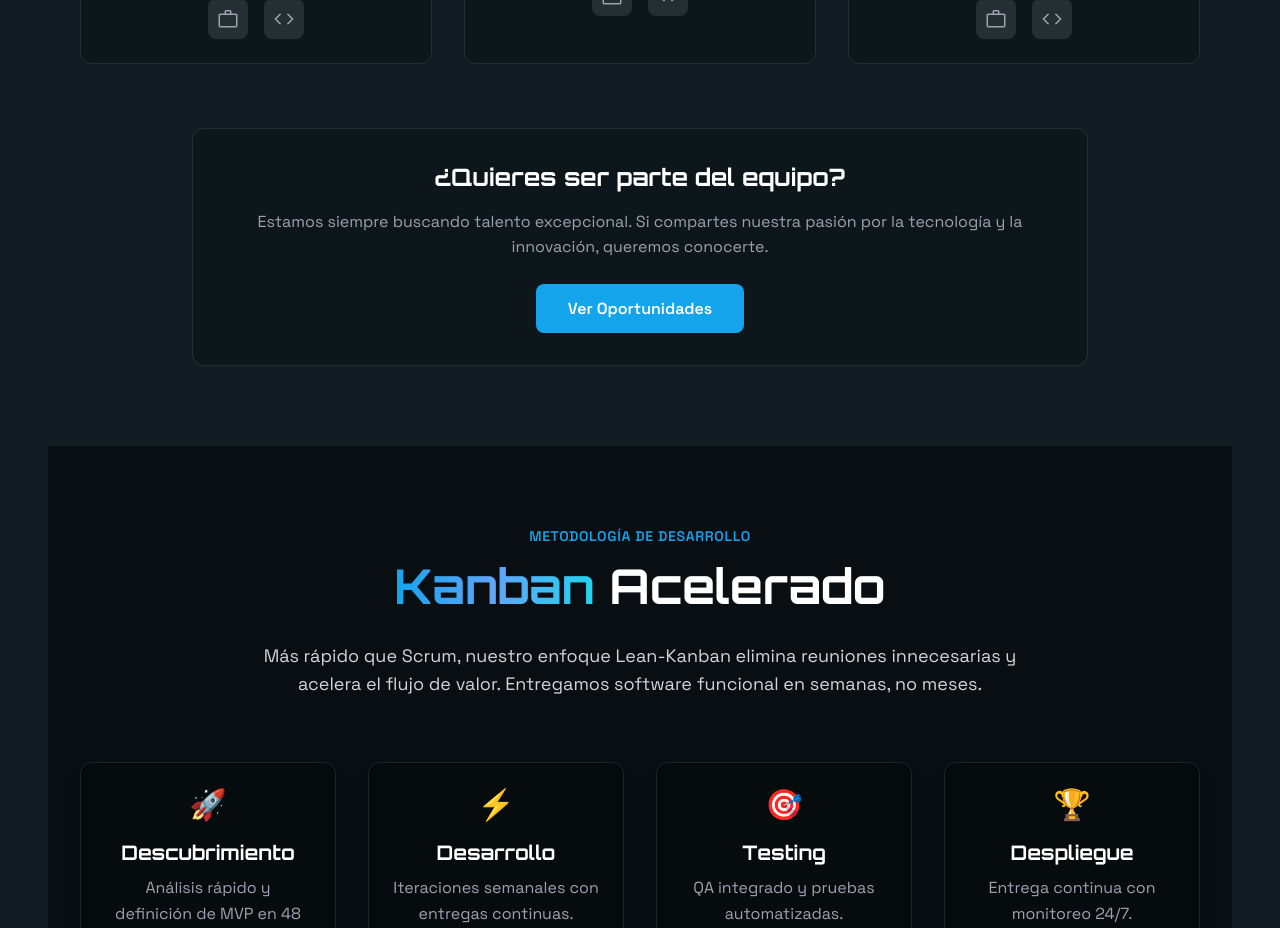
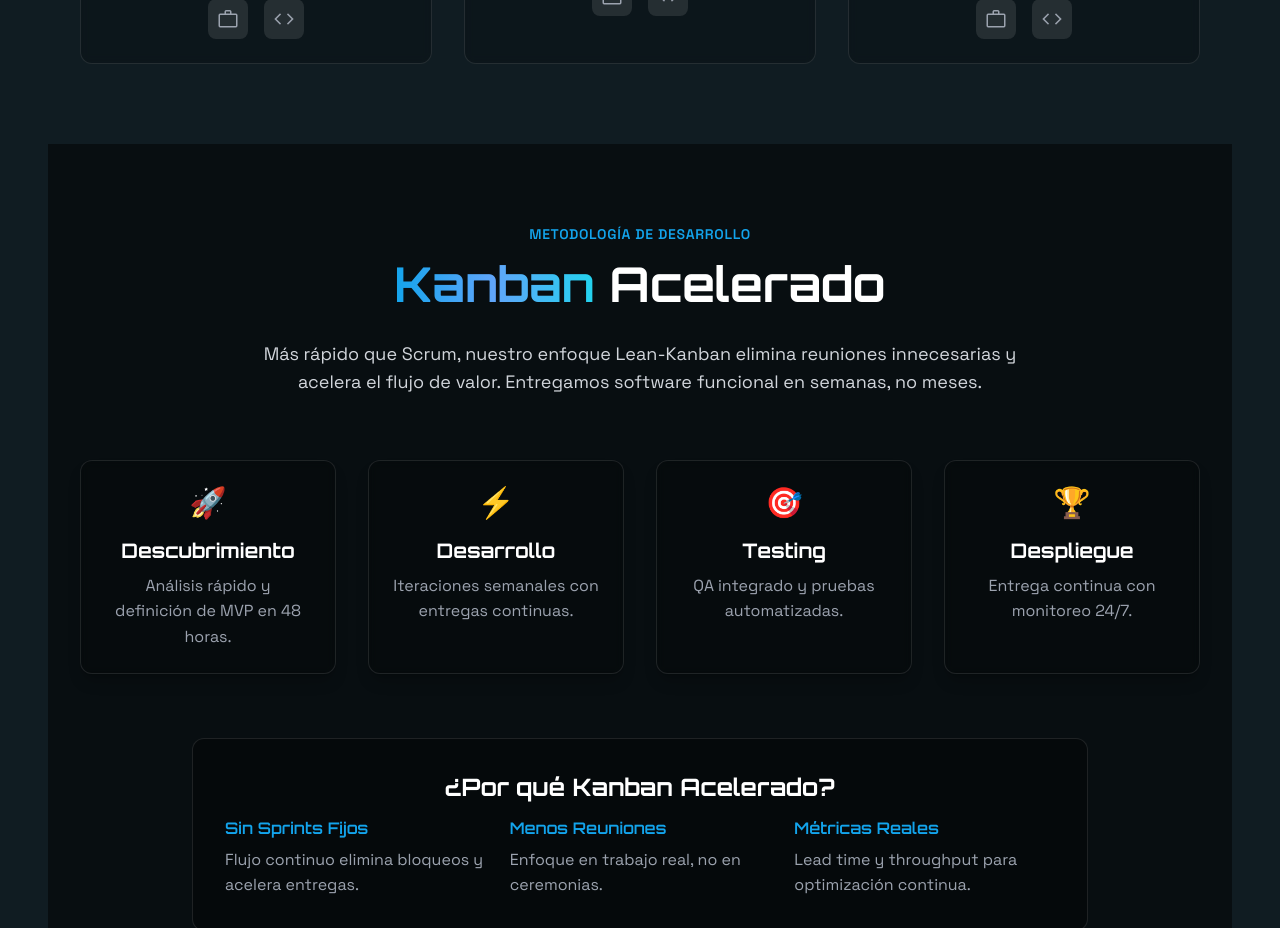
Before and after one commit to Jose25UPT/varnox, a Next.js app in the folder varnox-front/: page / in a window 1280 px wide. Shown: the part 5780-6708 px from the top of the page. Built offline with nearby package versions, Linux system fonts and the light colour scheme.

Commit message:
commit varnox

```diff
--- a/varnox-front/src/components/TeamSection.tsx
+++ b/varnox-front/src/components/TeamSection.tsx
@@ -68,19 +68,6 @@ export default function TeamSection() {
             </div>
           ))}
         </div>
-
-        <div className="text-center mt-16">
-          <div className="bg-black/20 border border-white/10 rounded-xl p-8 max-w-4xl mx-auto">
-            <h3 className="text-2xl font-bold text-white mb-4">¿Quieres ser parte del equipo?</h3>
-            <p className="text-gray-400 mb-6">
-              Estamos siempre buscando talento excepcional. Si compartes nuestra pasión por la tecnología
-              y la innovación, queremos conocerte.
-            </p>
-            <button className="bg-primary hover:bg-primary/80 text-white px-8 py-3 rounded-lg font-semibold transition-colors duration-300">
-              Ver Oportunidades
-            </button>
-          </div>
-        </div>
       </div>
     </section>
   )
```
